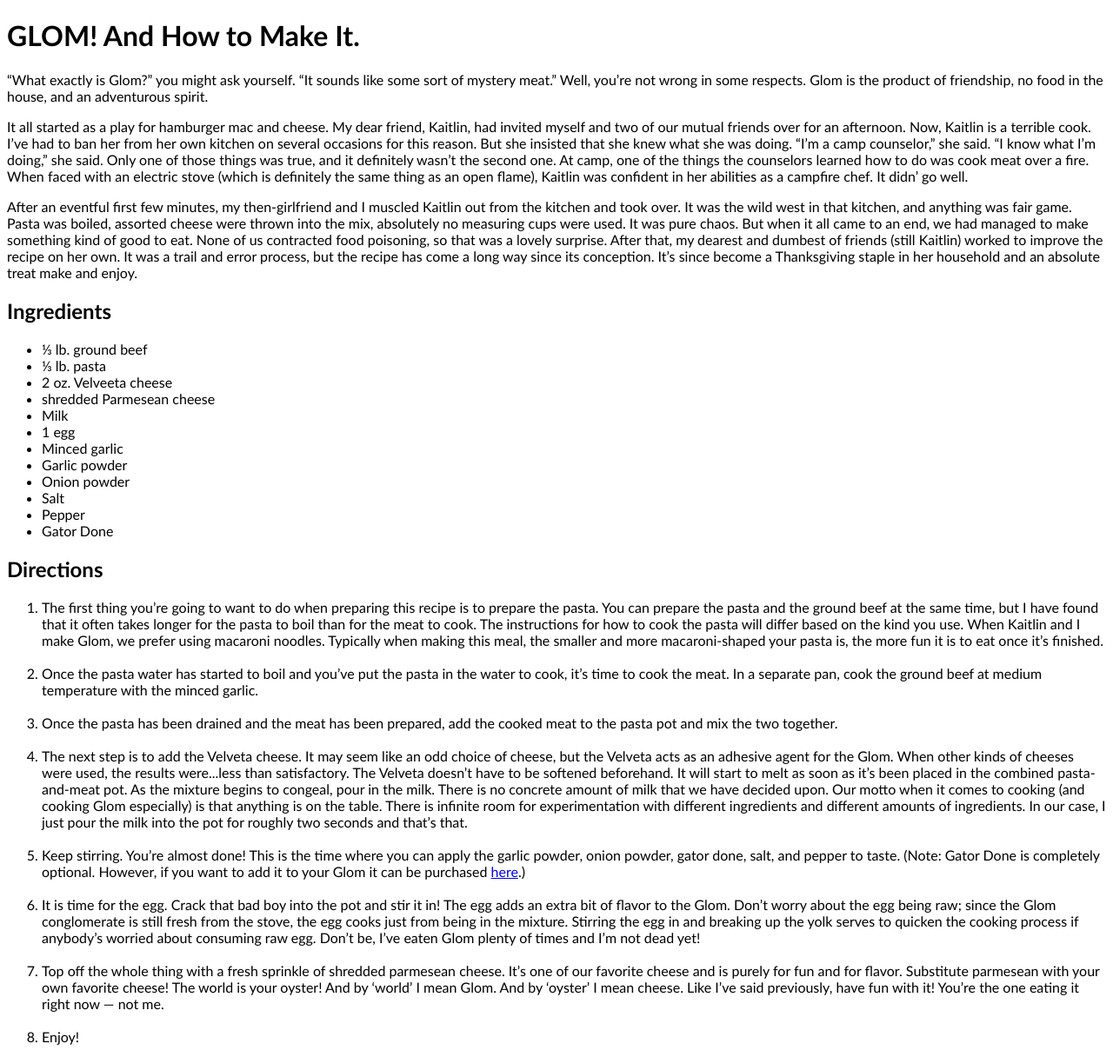
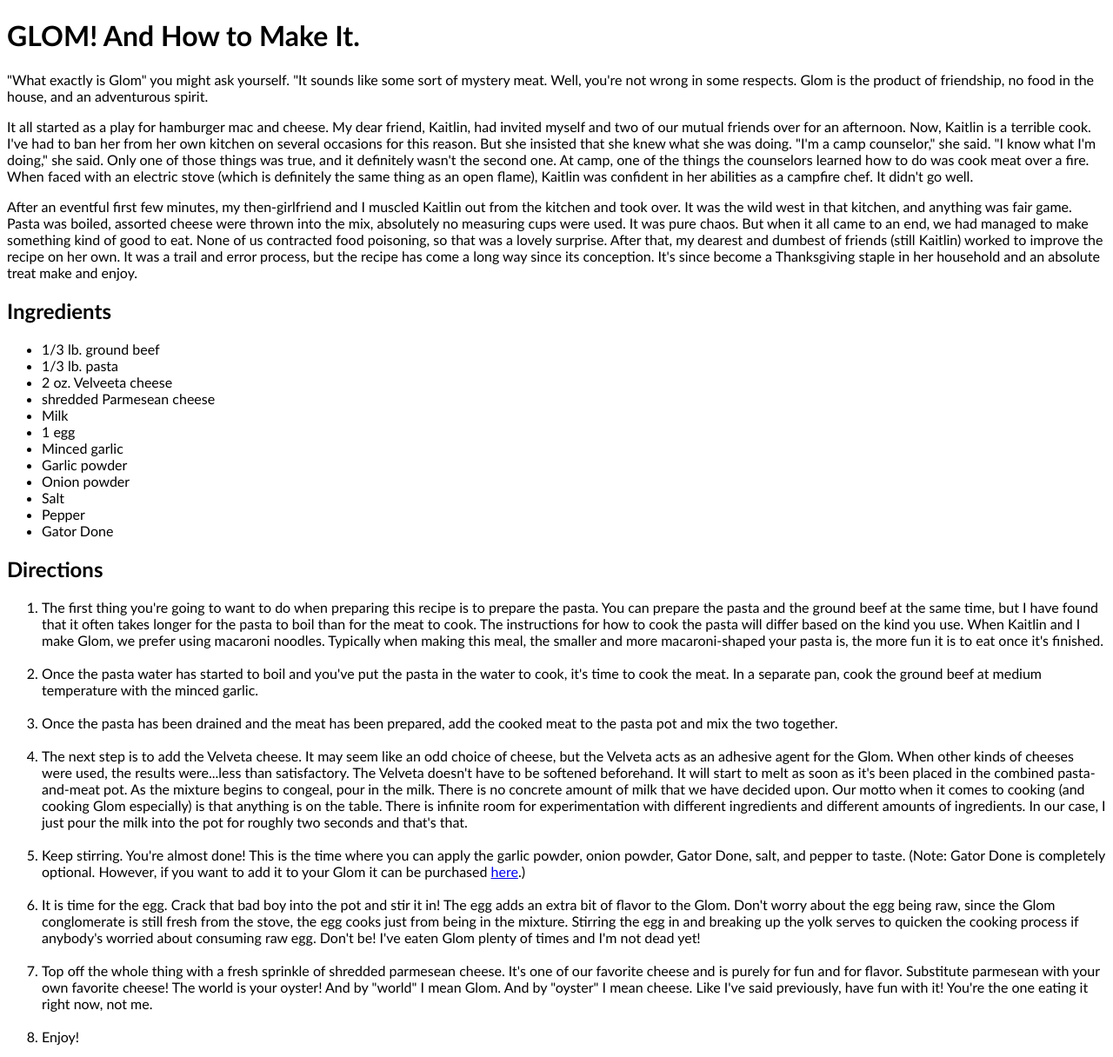
Before and after one commit to jecollas/class-work, a plain HTML site: page index.html in a window 1280 px wide. Shown: the top 1216 px of the page at 87% size. Drawn offline with Linux system fonts and the light colour scheme; grey boxes are pictures that could not be loaded.

Commit message:
Update index.html

```diff
--- a/index.html
+++ b/index.html
@@ -1,6 +1,7 @@
 <!DOCTYPE html>
-<html lang="eng-us" dir="ltr"
+<html lang="eng-us" dir="ltr">
 <head>
+  <meta charset="utf-8">
   <meta name="title" content="GLOM! And How to Make It.">
 </head>
 <body>
@@ -10,18 +11,19 @@
         <h1>GLOM! And How to Make It.</h1>
       </header>
       <p>
-        &#8220;What exactly is Glom&#63;&#8221; you might ask yourself. &#8220;It sounds like some sort of mystery meat.&#8221; Well&#44; you&#8217;re not wrong in some respects. Glom is the product of friendship&#44; no food in the house&#44; and an adventurous spirit.
+        "What exactly is Glom" you might ask yourself. "It sounds like some sort of mystery meat. Well, you're not wrong in some respects. Glom is the product of friendship, no food in the house, and an adventurous spirit.
       </p>
       <p>
-        It all started as a play for hamburger mac and cheese. My dear friend&#44; Kaitlin&#44; had invited myself and two of our mutual friends over for an afternoon. Now&#44; Kaitlin is a terrible cook. I&#8217;ve had to ban her from her own kitchen on several occasions for this reason. But she insisted that she knew what she was doing. &#8220;I&#8217;m a camp counselor&#44;&#8221; she said. &#8220;I know what I&#8217;m doing&#44;&#8221; she said. Only one of those things was true&#44; and it definitely wasn&#8217;t the second one. At camp&#44; one of the things the counselors learned how to do was cook meat over a fire. When faced with an electric stove &#40;which is definitely the same thing as an open flame&#41;&#44; Kaitlin was confident in her abilities as a campfire chef. It didn&#8217; go well.
+        It all started as a play for hamburger mac and cheese. My dear friend, Kaitlin, had invited myself and two of our mutual friends over for an afternoon. Now, Kaitlin is a terrible cook. I've had to ban her from her own kitchen on several occasions for this reason. But she insisted that she knew what she was doing. "I'm a camp counselor," she said. "I know what I'm doing," she said. Only one of those things was true, and it definitely wasn't the second one. At camp, one of the things the counselors learned how to do was cook meat over a fire. When faced with an electric stove (which is definitely the same thing as an open flame), Kaitlin was confident in her abilities as a campfire chef. It didn't go well.
       </p>
       <p>
-        After an eventful first few minutes&#44; my then&#8208;girlfriend and I muscled Kaitlin out from the kitchen and took over. It was the wild west in that kitchen&#44; and anything was fair game. Pasta was boiled&#44; assorted cheese were thrown into the mix&#44; absolutely no measuring cups were used. It was pure chaos. But when it all came to an end&#44; we had managed to make something kind of good to eat. None of us contracted food poisoning&#44; so that was a lovely surprise. After that&#44; my dearest and dumbest of friends &#40;still Kaitlin&#41; worked to improve the recipe on her own. It was a trail and error process&#44; but the recipe has come a long way since its conception. It&#8217;s since become a Thanksgiving staple in her household and an absolute treat make and enjoy.
+        After an eventful first few minutes, my then-girlfriend and I muscled Kaitlin out from the kitchen and took over. It was the wild west in that kitchen, and anything was fair game. Pasta was boiled, assorted cheese were thrown into the mix, absolutely no measuring cups were used. It was pure chaos. But when it all came to an end, we had managed to make something kind of good to eat. None of us contracted food poisoning, so that was a lovely surprise. After that, my dearest and dumbest of friends (still Kaitlin) worked to improve the recipe on her own. It was a trail and error process, but the recipe has come a long way since its conception. It's since become a Thanksgiving staple in her household and an absolute treat make and enjoy.
       </p>
+      <section class="list" id="ingredients">
       <h2>Ingredients</h2>
       <ul>
-        <li> &#8531; lb. ground beef</li>
-        <li> &#8531; lb. pasta</li>
+        <li> 1/3 lb. ground beef</li>
+        <li> 1/3 lb. pasta</li>
         <li> 2 oz. Velveeta cheese</li>
         <li> shredded Parmesean cheese</li>
         <li> Milk</li>
@@ -33,25 +35,28 @@
         <li> Pepper</li>
         <li> Gator Done</li>
       </ul>
+    </section>
+      <section class="list" id="Directions">
       <h2>Directions</h2>
       <ol>
-        <li> The first thing you&#8217;re going to want to do when preparing this recipe is to prepare the pasta. You can prepare the pasta and the ground beef at the same time&#44; but I have found that it often takes longer for the pasta to boil than for the meat to cook. The instructions for how to cook the pasta will differ based on the kind you use. When Kaitlin and I make Glom&#44; we prefer using macaroni noodles. Typically when making this meal&#44; the smaller and more macaroni&#8208;shaped your pasta is&#44; the more fun it is to eat once it&#8217;s finished. </li>
+        <li> The first thing you're going to want to do when preparing this recipe is to prepare the pasta. You can prepare the pasta and the ground beef at the same time, but I have found that it often takes longer for the pasta to boil than for the meat to cook. The instructions for how to cook the pasta will differ based on the kind you use. When Kaitlin and I make Glom, we prefer using macaroni noodles. Typically when making this meal, the smaller and more macaroni-shaped your pasta is, the more fun it is to eat once it's finished. </li>
         <br>
-        <li> Once the pasta water has started to boil and you&#8217;ve put the pasta in the water to cook&#44; it&#8217;s time to cook the meat. In a separate pan&#44; cook the ground beef at medium temperature with the minced garlic.</li>
+        <li> Once the pasta water has started to boil and you've put the pasta in the water to cook, it's time to cook the meat. In a separate pan, cook the ground beef at medium temperature with the minced garlic.</li>
         <br>
-        <li> Once the pasta has been drained and the meat has been prepared&#44; add the cooked meat to the pasta pot and mix the two together.</li>
+        <li> Once the pasta has been drained and the meat has been prepared, add the cooked meat to the pasta pot and mix the two together.</li>
         <br>
-        <li> The next step is to add the Velveta cheese. It may seem like an odd choice of cheese&#44; but the Velveta acts as an adhesive agent for the Glom. When other kinds of cheeses were used&#44; the results were...less than satisfactory. The Velveta doesn&#8217;t have to be softened beforehand. It will start to melt as soon as it&#8217;s been placed in the combined pasta&#8208;and&#8208;meat pot. As the mixture begins to congeal&#44; pour in the milk. There is no concrete amount of milk that we have decided upon. Our motto when it comes to cooking &#40;and cooking Glom especially&#41; is that anything is on the table. There is infinite room for experimentation with different ingredients and different amounts of ingredients. In our case&#44; I just pour the milk into the pot for roughly two seconds and that&#8217;s that.</li>
+        <li> The next step is to add the Velveta cheese. It may seem like an odd choice of cheese, but the Velveta acts as an adhesive agent for the Glom. When other kinds of cheeses were used, the results were...less than satisfactory. The Velveta doesn't have to be softened beforehand. It will start to melt as soon as it's been placed in the combined pasta-and-meat pot. As the mixture begins to congeal, pour in the milk. There is no concrete amount of milk that we have decided upon. Our motto when it comes to cooking (and cooking Glom especially) is that anything is on the table. There is infinite room for experimentation with different ingredients and different amounts of ingredients. In our case, I just pour the milk into the pot for roughly two seconds and that's that.</li>
         <br>
-        <li> Keep stirring. You&#8217;re almost done! This is the time where you can apply the garlic powder&#44; onion powder&#44; gator done&#44; salt&#44; and pepper to taste. &#40;Note&#58; Gator Done is completely optional. However&#44; if you want to add it to your Glom it can be purchased <a href="http://www.gatorhammock.com/index.php?main_page=product_info&cPath=5&products_id=15" target="_blank">here</a>.&#41;</li>
+        <li> Keep stirring. You're almost done! This is the time where you can apply the garlic powder, onion powder, Gator Done, salt, and pepper to taste. (Note: Gator Done is completely optional. However, if you want to add it to your Glom it can be purchased <a href="http://www.gatorhammock.com/index.php?main_page=product_info&cPath=5&products_id=15" target="_blank">here</a>.)</li>
         <br>
-        <li> It is time for the egg. Crack that bad boy into the pot and stir it in! The egg adds an extra bit of flavor to the Glom. Don&#8217;t worry about the egg being raw&#59; since the Glom conglomerate is still fresh from the stove&#44; the egg cooks just from being in the mixture. Stirring the egg in and breaking up the yolk serves to quicken the cooking process if anybody&#8217;s worried about consuming raw egg. Don&#8217;t be&#44; I&#8217;ve eaten Glom plenty of times and I&#8217;m not dead yet!</li>
+        <li> It is time for the egg. Crack that bad boy into the pot and stir it in! The egg adds an extra bit of flavor to the Glom. Don't worry about the egg being raw, since the Glom conglomerate is still fresh from the stove, the egg cooks just from being in the mixture. Stirring the egg in and breaking up the yolk serves to quicken the cooking process if anybody's worried about consuming raw egg. Don't be! I've eaten Glom plenty of times and I'm not dead yet!</li>
         <br>
-        <li> Top off the whole thing with a fresh sprinkle of shredded parmesean cheese. It&#8217;s one of our favorite cheese and is purely for fun and for flavor. Substitute parmesean with your own favorite cheese! The world is your oyster! And by &#8216;world&#8217; I mean Glom. And by &#8216;oyster&#8217; I mean cheese. Like I&#8217;ve said previously&#44; have fun with it! You&#8217;re the one eating it right now &#8212; not me. </li>
+        <li> Top off the whole thing with a fresh sprinkle of shredded parmesean cheese. It's one of our favorite cheese and is purely for fun and for flavor. Substitute parmesean with your own favorite cheese! The world is your oyster! And by "world" I mean Glom. And by "oyster" I mean cheese. Like I've said previously, have fun with it! You're the one eating it right now, not me. </li>
         <br>
         <li> Enjoy!</li>
       </ol>
-          <img src="https://66.media.tumblr.com/23a45c1a038cde2a3005dcfc661d45b9/tumblr_plsmdj4an81sg5tyoo1_1280.jpg" alt="Glom" height=1000>
+    </section>
+      <img src="https://66.media.tumblr.com/23a45c1a038cde2a3005dcfc661d45b9/tumblr_plsmdj4an81sg5tyoo1_1280.jpg" alt="Glom" height=1000>
   </div>
 </body>
 </html>
```
